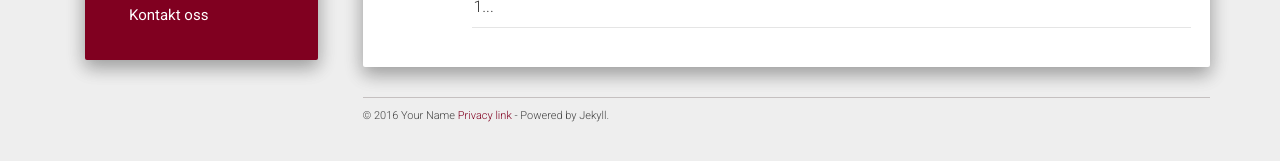
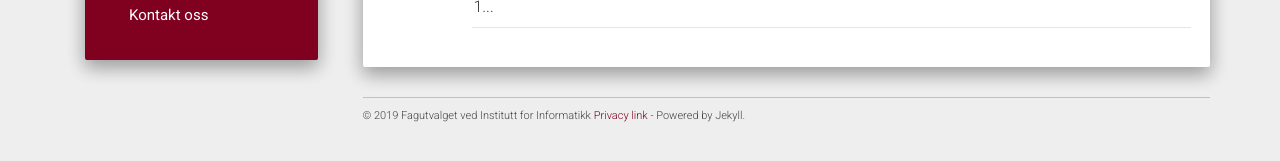
Before and after one commit to fui/fui.github.io, a Jekyll site: the page built from index.html, in a window 1280 px wide. Shown: the part 443-604 px from the top of the page. Built offline with Jekyll 4.4.1, drawn with Linux system fonts in a browser that asks for light colours; nearby versions of some CDN libraries; the list of posts is cut into pages by our own code.

Commit message:
footer text

```diff
--- a/_includes/footer.html
+++ b/_includes/footer.html
@@ -1,5 +1,5 @@
 <footer>
-  © 2016 Your Name <a href="#">Privacy link</a> - Powered by Jekyll.
+  © 2019 Fagutvalget ved Institutt for Informatikk <a href="#">Privacy link</a> - Powered by Jekyll.
 </footer>
 <div align="center">
   <script async src="https://pagead2.googlesyndication.com/pagead/js/adsbygoogle.js"></script>
```
